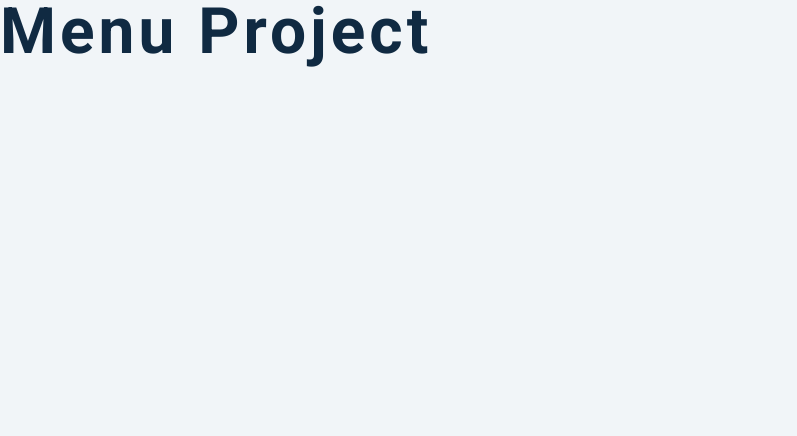
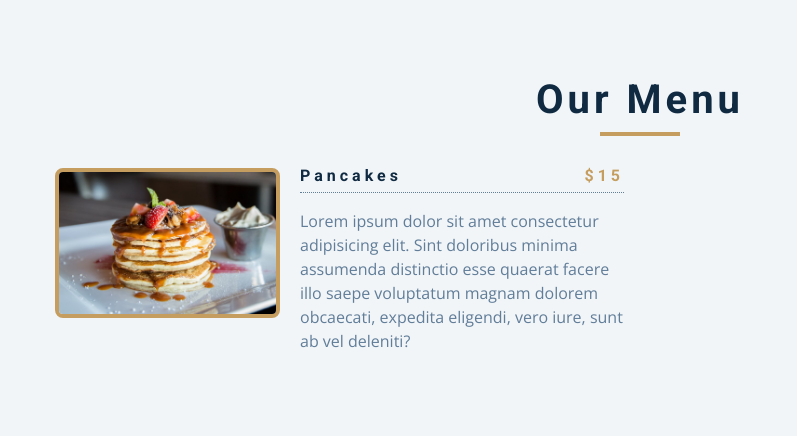
Before and after one commit to CesarJorahua/Menu-Display, a plain HTML site: page index.html in a window 1280 px wide. Shown: the whole page, without its empty margins (0-797 px from the left). Drawn offline with nearby package versions, Linux system fonts and the light colour scheme.

Commit message:
First item working correctly

```diff
--- a/index.html
+++ b/index.html
@@ -15,7 +15,32 @@
         <link rel="stylesheet" href="./css/styles.css">
     </head>
     <body>
-        <h1>Menu Project</h1>
+        <section class="menu">
+            <div class="title">
+                <h2>our menu</h2>
+                <div class="underline"></div>
+            </div>
+            <!--filter buttons-->
+            <!--menu items-->
+            <div class="section-center">
+                <!--single item-->
+                <article class="menu-item">
+                    <img src="./images/menu-item.jpeg"
+                        class="photo"
+                        alt="menu item">
+                    <div class="item-info">
+                        <header>
+                            <h4>pancakes</h4>
+                            <h4 class="price">$15</h4>
+                        </header>
+                        <p class="item-text">
+                            Lorem ipsum dolor sit amet consectetur adipisicing elit. Sint doloribus minima assumenda distinctio esse quaerat facere illo saepe voluptatum magnam dolorem obcaecati, expedita eligendi, vero iure, sunt ab vel deleniti?
+                        </p>
+                    </div>
+                </article>
+                <!--end of single item-->
+            </div>
+        </section>
         <!--JavaScript-->
         <script src="./js/app.js"></script>
     </body>
```
